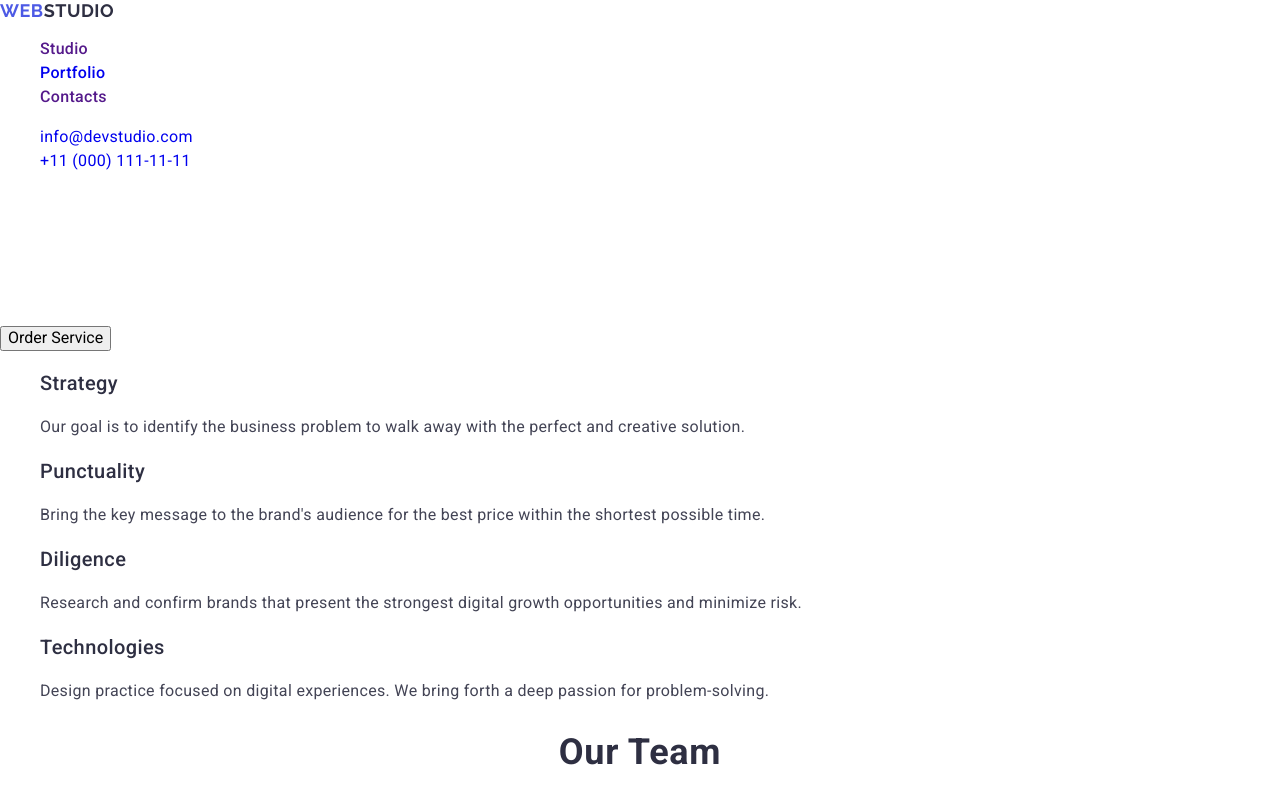
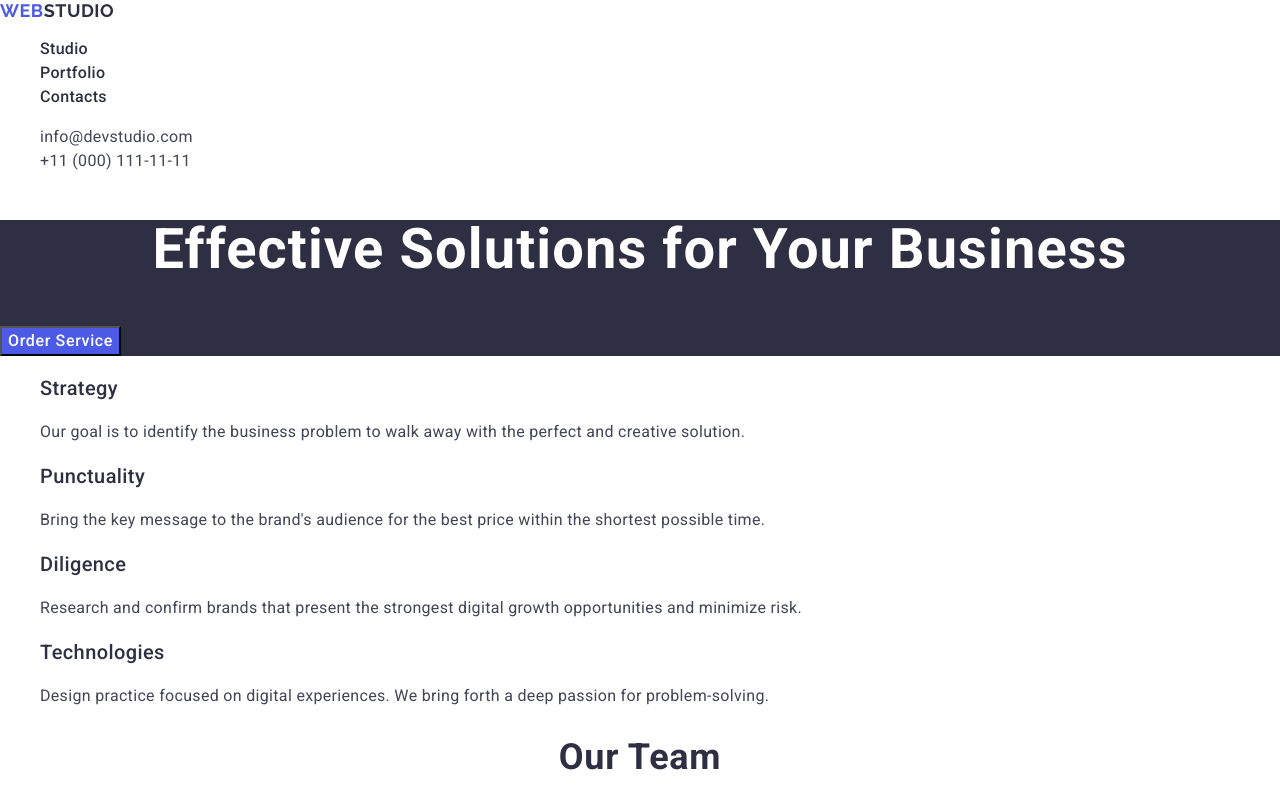
Before and after one commit to Nazariy111/goit-markup-hw-02, a plain HTML site: page index.html in a window 1280 px wide. Shown: the top 799 px of the page. Drawn offline with nearby package versions, Linux system fonts and the light colour scheme.

Commit message:
update html css

```diff
--- a/css/styles.css
+++ b/css/styles.css
@@ -21,6 +21,39 @@ body {
     color: var(--IRIS, #4D5AE5);
 }
 
+ul {
+    list-style-type: none;
+}
+
+a {
+    text-decoration: none;
+}
+
+.webheader-menu-link {
+    color: var(--NAVY-BLUE, #2E2F42);
+    font-size: 16px;
+    font-weight: 500;
+    line-height: 1.5;
+    letter-spacing: 0.02em;
+}
+
+.webheader-menu-link:active {
+    color: var(--OCEAN, #404BBF);
+    text-decoration: underline;
+}
+
+.webheader-contact-link {
+    color: var(--SLATE, #434455);
+    font-size: 16px;
+    font-style: normal;
+    line-height: 1.5;
+    letter-spacing: 0.02em;
+}
+
+.webheader-contact-link:active {
+    color: var(--OCEAN, #404BBF);
+}
+
 .visually-hidden {
     position: absolute;
     width: 1px;
@@ -35,38 +68,10 @@ body {
     overflow: hidden;
 }
 
-ul {
-    list-style-type: none;
+.banner,
+.webfooter {
+    background: var(--NAVY-BLUE, #2E2F42);
 }
-
-a {
-    text-decoration: none;
-}
-
-.webheader-menu-item {
-    color: var(--NAVY-BLUE, #2E2F42);
-    font-size: 16px;
-    font-weight: 500;
-    line-height: 1.5;
-    letter-spacing: 0.02em;
-}
-
-.webheader-menu-item:active {
-    color: #404BBF;
-}
-
-.webheader-contact-item {
-    color: var(--SLATE, #434455);
-    font-size: 16px;
-    font-style: normal;
-    line-height: 1.5;
-    letter-spacing: 0.02em;
-}
-
-.webheader-contact-item:active {
-    color: var(--OCEAN, #404BBF);
-}
-
 
 .banner-title {color: var(--WHITE, #FFF);
     text-align: center;
@@ -76,7 +81,19 @@ a {
     letter-spacing: 0.02em;
 }
 
-/* тут буде кнопка*/
+.banner-btn {
+    color: var(--WHITE, #FFF);
+    font-size: 16px;
+    font-weight: 500;
+    line-height: 1.5;
+    letter-spacing: 0.04em;
+    background: var(--IRIS, #4D5AE5);
+    cursor: pointer;
+}
+
+.banner-btn:hover {
+    background: var(--OCEAN, #404BBF);
+}
 
 .features-list-title,
 .team-list-title,
@@ -91,10 +108,9 @@ a {
 .features-list-text,
 .team-list-text,
 .portfolio-list-text {
-    color: var(--SLATE, #434455);
-font-size: 16px;
-line-height: 1.5;
-letter-spacing: 0.02em;
+    font-size: 16px;
+    line-height: 1.5;
+    letter-spacing: 0.02em;
 }
 
 .team-title,
@@ -108,7 +124,21 @@ letter-spacing: 0.02em;
     text-transform: capitalize;
 }
 
-.footer-text {
+.webfooter-logo {
+    color: var(--CLOUD, #F4F4FD);
+    font-family: Raleway;
+    font-size: 18px;
+    font-weight: 700;
+    line-height: 1.17;
+    letter-spacing: 0.03em;
+    text-transform: uppercase;
+}
+
+.webfooter-logo-web {
+    color: var(--IRIS, #4D5AE5);
+}
+
+.webfooter-text {
     color: var(--CLOUD, #F4F4FD);
     font-size: 16px;
     line-height: 1.5;
--- a/index.html
+++ b/index.html
@@ -22,16 +22,16 @@
             <a class="webheader-logo" href="./index.html"><span class="webheader-logo-web">Web</span>Studio</a>
 
             <ul class="webheader-menu">
-                <li class="webheader-menu-item"><a href="">Studio</a></li>
-                <li class="webheader-menu-item"><a href="#portfolio">Portfolio</a></li>
-                <li class="webheader-menu-item"><a href="">Contacts</a></li>
+                <li class="webheader-menu-item"><a class="webheader-menu-link" href="">Studio</a></li>
+                <li class="webheader-menu-item"><a class="webheader-menu-link" href="#portfolio">Portfolio</a></li>
+                <li class="webheader-menu-item"><a class="webheader-menu-link" href="">Contacts</a></li>
             </ul>
         </nav>
 
         <address class="webheader-contact">
             <ul>
-                <li class="webheader-contact-item"><a href="mailto:info@devstudio.com">info@devstudio.com</a></li>
-                <li class="webheader-contact-item"><a href="tel:+110001111111">+11 (000) 111-11-11</a></li>
+                <li class="webheader-contact-item"><a class="webheader-contact-link" href="mailto:info@devstudio.com">info@devstudio.com</a></li>
+                <li class="webheader-contact-item"><a class="webheader-contact-link" href="tel:+110001111111">+11 (000) 111-11-11</a></li>
             </ul>
         </address>
 
```
